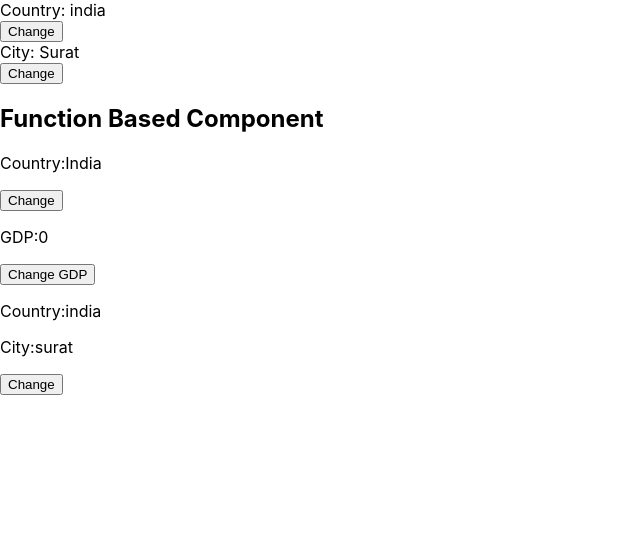
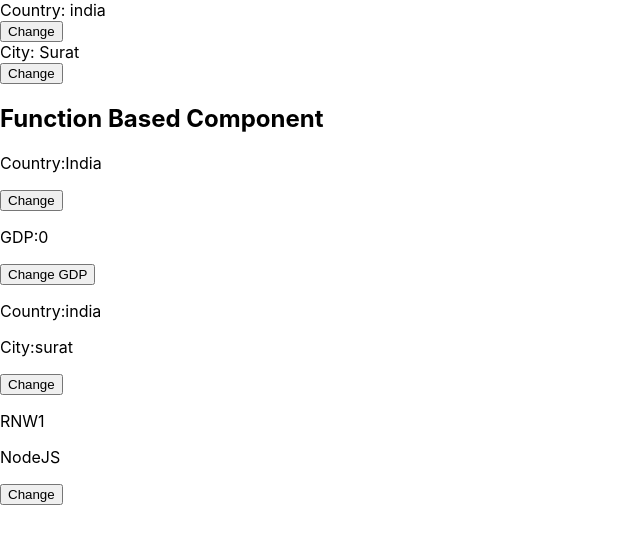
Before and after one commit to Sahil8757/first_react, a React (Create React App) app: page / in a window 1280 px wide. Shown: the top 544 px of the page, without its empty margins (0-640 px from the left). Built offline with nearby package versions, Linux system fonts and the light colour scheme.

Commit message:
couse name

```diff
--- a/src/App.js
+++ b/src/App.js
@@ -4,6 +4,7 @@ import Country from './container/country';
 import City from './container/city';
 import CountryFun from './container/countryFun';
 import CityFun from './container/cityFun';
+import Branch from './container/Branch';
 
 function App() {
 
@@ -16,8 +17,9 @@ function App() {
 
       <h2>Function Based Component</h2>
 
-    <CountryFun/>
+    <CountryFun Gdp={5.8}/>
     <CityFun/>
+    <Branch/>
     </>
   );
 }
--- /dev/null
+++ b/src/container/Branch.js
@@ -0,0 +1,25 @@
+import React,{ useState } from "react";
+import Course from "./Course";
+
+function Branch(props) {
+
+    // const{Branch, setBranch} = useState({'RNW1','RNW2','RNW3','RNW4'});
+    const [Branch, setBranch] = useState('RNW1');
+    const [course, setCourse] = useState(['Android','NodeJS','ReactJS','Flutter']);
+
+    const courseName = () => {
+        setBranch('Rnw2')
+        setCourse('Android')
+    }
+
+    return (
+        <div>
+        <p>{Branch}</p>
+        <Course CouName={Branch}/>
+        <button onClick={() => courseName()}>Change</button>
+
+        </div>
+    );
+}
+
+export default Branch;
--- /dev/null
+++ b/src/container/Course.js
@@ -0,0 +1,17 @@
+import React, {useState} from 'react';
+
+function Course(CouName) {
+
+    // const[course, setcourse] = usestate(['Android','NodeJS','ReactJS','Flutter'])
+
+    return (
+        <div>
+        {/* <p>{couse}</p> */}
+        {
+            CouName === "RNW1" ? <p>Android</p> : <p>NodeJS</p>
+        }
+        </div>
+    );
+}
+
+export default Course;
--- a/src/container/countryFun.js
+++ b/src/container/countryFun.js
@@ -1,6 +1,6 @@
 import React, {useState} from 'react';
 
-function CountryFun(props) {
+function CountryFun({Gdp}) {
     const[country, setCountry] = useState('India');
     const[gdp, setGdp] = useState (0)
 
@@ -14,7 +14,7 @@ function CountryFun(props) {
         <button onClick = {() => changecountry()}>Change</button>
 
         <p>GDP:{gdp}</p>
-        <button onClick = {() => setGdp(5.5)}>Change GDP</button>
+        <button onClick = {() => setGdp(Gdp)}>Change GDP</button>
         </div>
     );
 }
```
